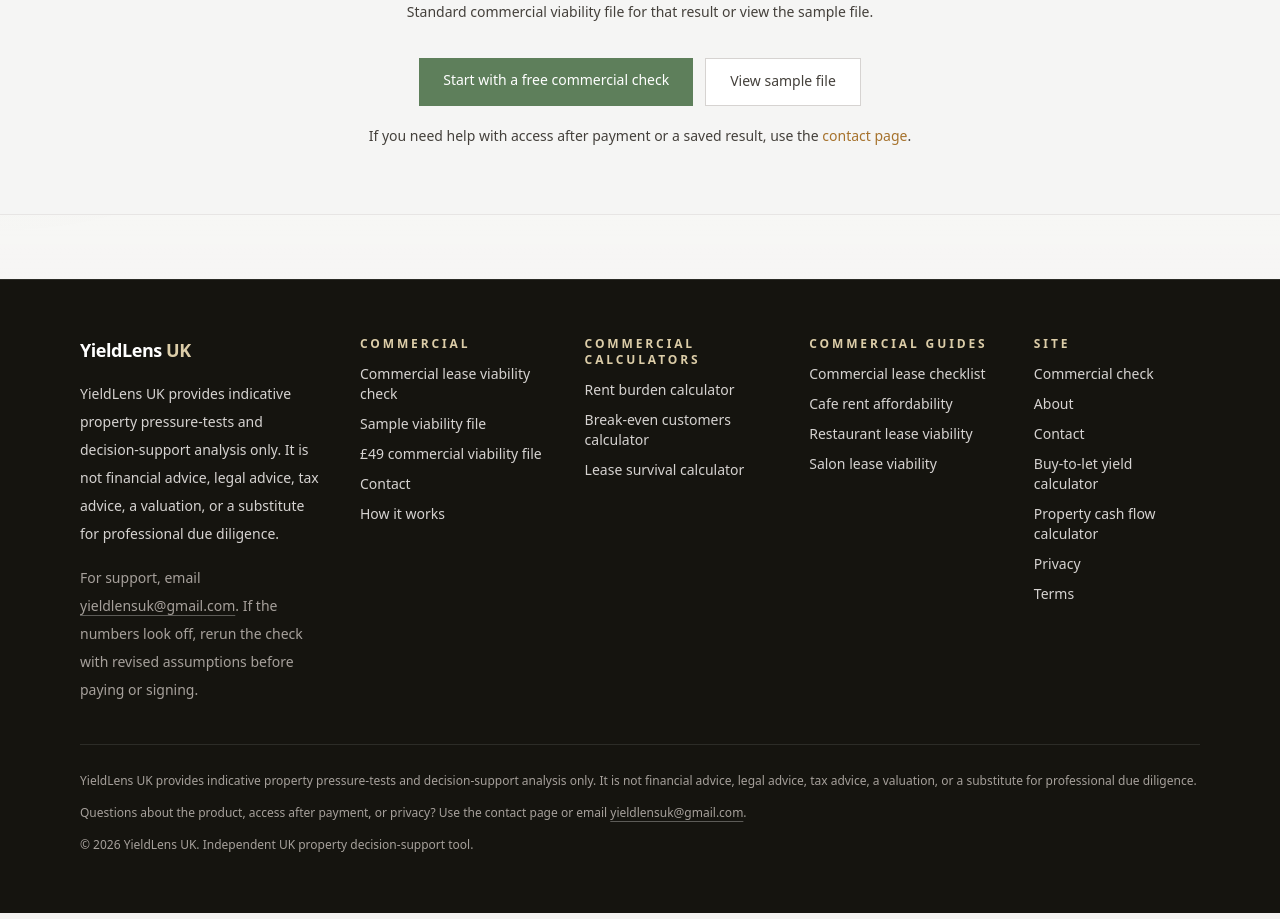
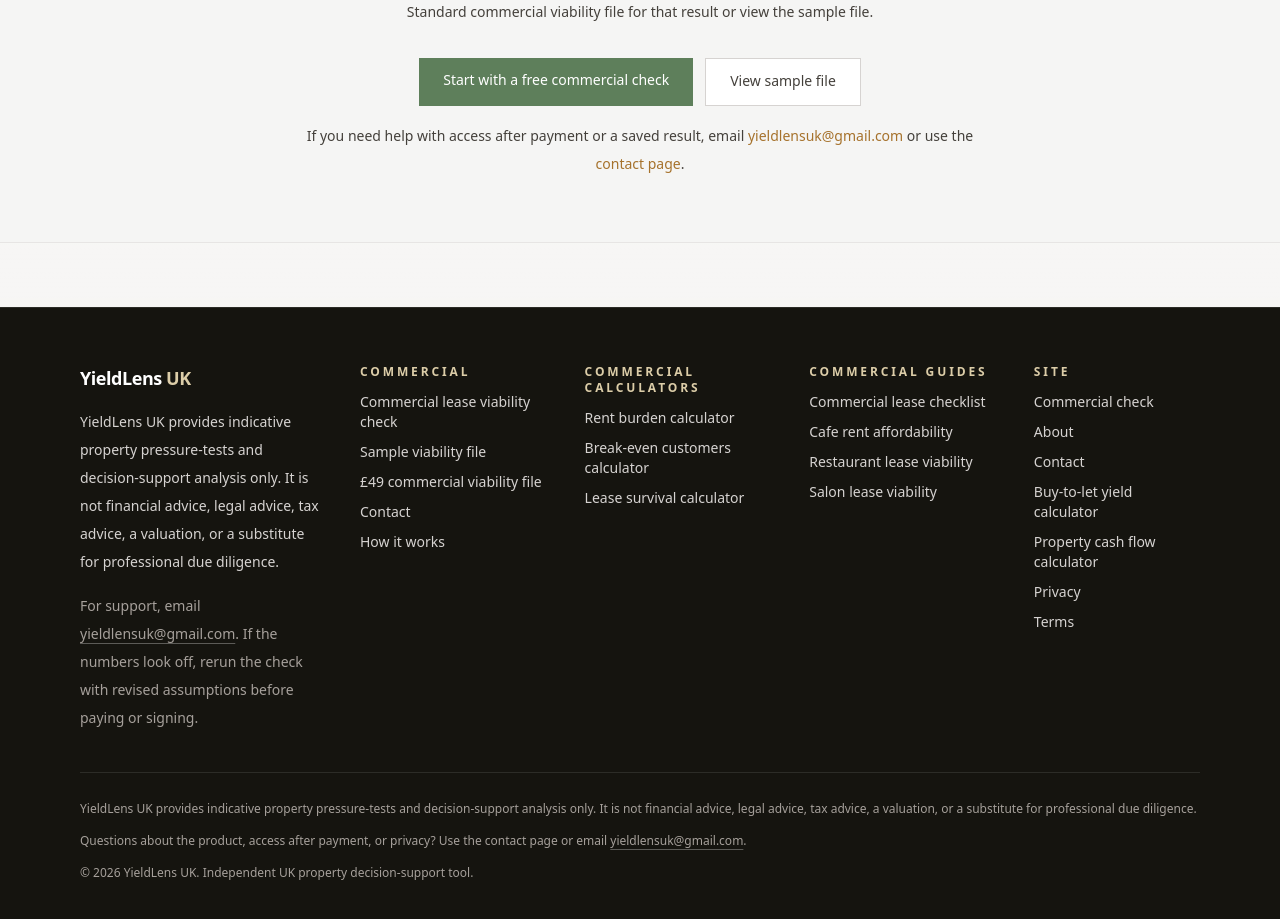
Before and after one commit to samueljcarlon/yieldlens-uk, a Next.js app: page /viability-file in a window 1280 px wide. Shown: the part 5000-5919 px from the top of the page. Built offline with nearby package versions, Linux system fonts and the light colour scheme; no server answers.

Commit message:
Align payment support copy

```diff
--- a/app/commercial-viability-file/[id]/page.tsx
+++ b/app/commercial-viability-file/[id]/page.tsx
@@ -1484,8 +1484,9 @@
         </p>
 
         <p className="text-sm text-stone-600 leading-7 max-w-2xl mt-4">
-          If you still cannot open the file, use the contact page and include a
-          short description of what happened. Do not send payment card details or
+          If you still cannot open the file, email yieldlensuk@gmail.com with
+          the email used at checkout, the approximate payment time, and a short
+          description of what happened. Do not send payment card details or
           other sensitive information by email.
         </p>
 
--- a/app/payment/cancel/page.tsx
+++ b/app/payment/cancel/page.tsx
@@ -41,11 +41,14 @@
         </p>
 
         <p className="text-sm text-stone-600 leading-7 max-w-2xl mx-auto mt-4">
-          If you need support with checkout, the saved result, or the sample
-          file, use the{' '}
+          If you need support with checkout, the saved result, or the sample file, use the{' '}
           <Link href="/contact" className="text-[var(--yieldlens-caution)] font-medium hover:underline">
             contact page
           </Link>
+          or email{' '}
+          <a href="mailto:yieldlensuk@gmail.com?subject=YieldLens%20support" className="text-[var(--yieldlens-caution)] font-medium hover:underline">
+            yieldlensuk@gmail.com
+          </a>
           .
         </p>
 
--- a/app/payment/success/page.tsx
+++ b/app/payment/success/page.tsx
@@ -64,7 +64,7 @@
         <p className="text-sm text-stone-600 leading-7 max-w-2xl mx-auto">
           {isReady
             ? 'Open the Standard file from this page. You can print it or save it as PDF for negotiation and due diligence. If your assumptions change later, rerun the free commercial check and unlock the latest saved result again.'
-            : 'Payment received. Your file may take a few seconds to unlock. Refresh this page shortly, then open the file from this page. If access does not appear, wait a moment and contact support.'}
+            : 'Payment received. Your file may take a few seconds to unlock. Refresh this page shortly, then open the file from this page. If access does not appear, email yieldlensuk@gmail.com with the email used at checkout, the approximate payment time, and a short description of the issue. Please do not send card details or other sensitive payment information.'}
         </p>
 
         <p className="text-sm text-stone-500 leading-7 max-w-2xl mx-auto mt-4">
@@ -76,6 +76,10 @@
           <Link href="/contact" className="text-[var(--yieldlens-caution)] font-medium hover:underline">
             contact page
           </Link>
+          or email{' '}
+          <a href="mailto:yieldlensuk@gmail.com?subject=YieldLens%20support" className="text-[var(--yieldlens-caution)] font-medium hover:underline">
+            yieldlensuk@gmail.com
+          </a>
           .
         </p>
 
--- a/app/results/page.tsx
+++ b/app/results/page.tsx
@@ -587,6 +587,17 @@
                 Edit assumptions or run another check
               </Link>
             </div>
+
+            <p className="mt-3 text-sm text-stone-300 leading-6 max-w-3xl">
+              Need help with access after payment or a saved result? Email{' '}
+              <a
+                href="mailto:yieldlensuk@gmail.com?subject=YieldLens%20support"
+                className="font-medium text-[#DCCDA8] hover:underline"
+              >
+                yieldlensuk@gmail.com
+              </a>{' '}
+              or use the contact page.
+            </p>
           </div>
 
           <div className="rounded-3xl border border-white/25 bg-white/0 p-4 sm:p-5 shadow-sm">
--- a/app/viability-file/page.tsx
+++ b/app/viability-file/page.tsx
@@ -631,8 +631,14 @@
           </div>
 
           <p className="mt-4 text-sm text-stone-700 leading-7 max-w-2xl mx-auto">
-            If you need help with access after payment or a saved result, use
-            the{' '}
+            If you need help with access after payment or a saved result, email{' '}
+            <a
+              href="mailto:yieldlensuk@gmail.com?subject=YieldLens%20support"
+              className="text-[var(--yieldlens-caution)] font-medium hover:underline"
+            >
+              yieldlensuk@gmail.com
+            </a>{' '}
+            or use the{' '}
             <Link href="/contact" className="text-[var(--yieldlens-caution)] font-medium hover:underline">
               contact page
             </Link>
```
